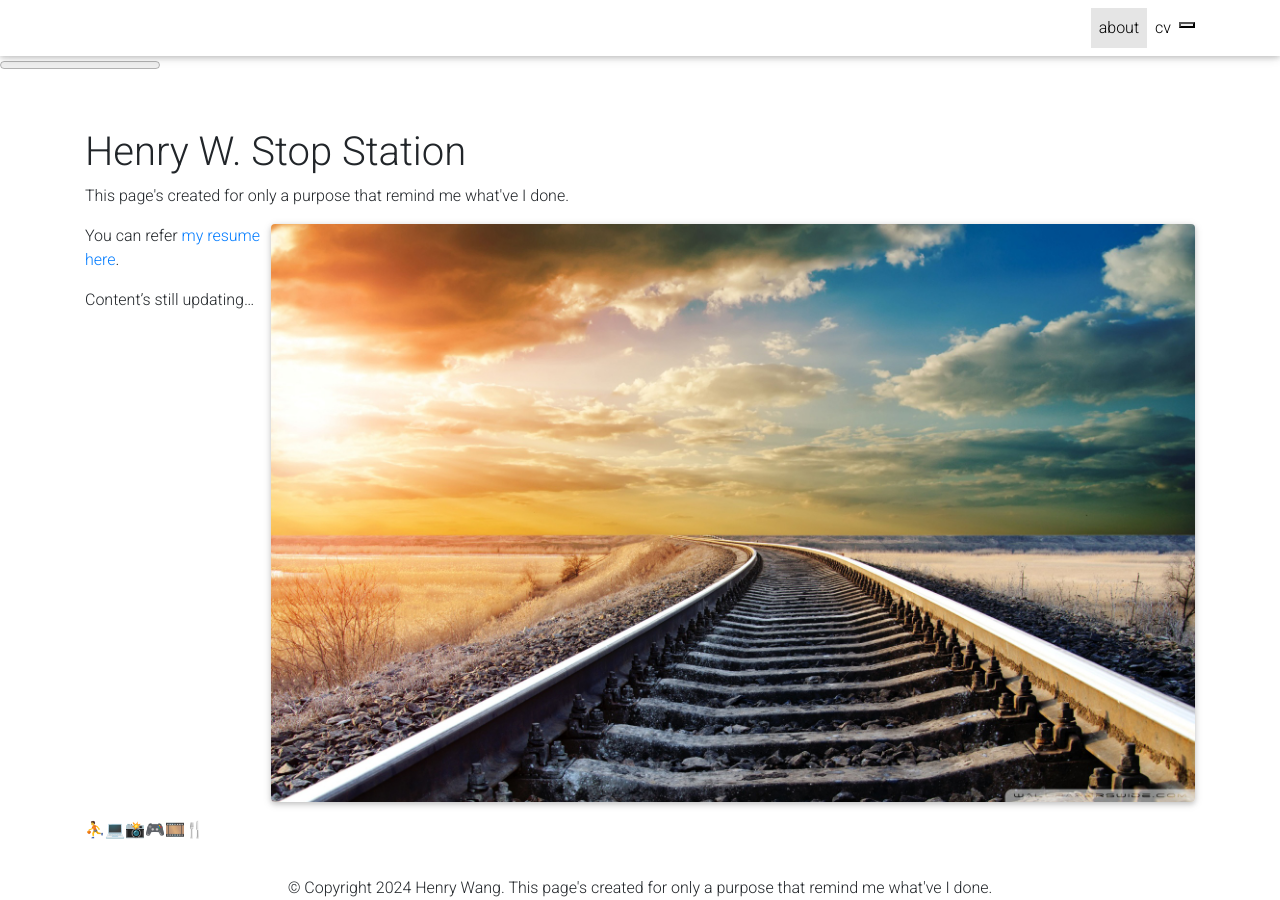
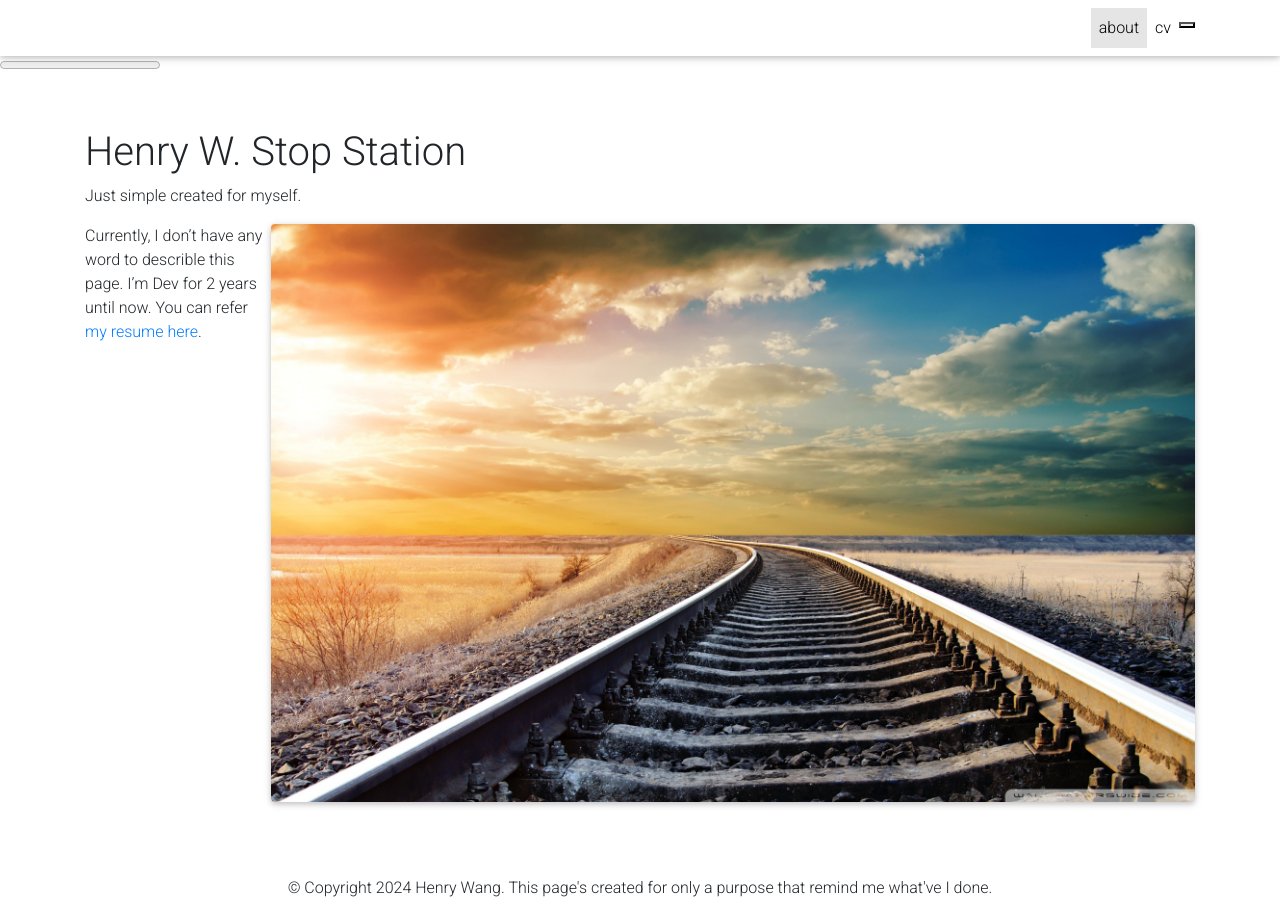
Before and after one commit to henrywangg/henrywangg.github.io, a Jekyll site: the page built from _pages/about.md, in a window 1280 px wide. Built offline with Jekyll 4.4.1, drawn with Linux system fonts in a browser that asks for light colours; full-size pictures stand in for the smaller copies a plugin makes; comment, search, counter and statistics services are not loaded; a style sheet for code colours, icons or effects is not loaded.

Commit message:
Adjust about page and cv

```diff
--- a/_config.yml
+++ b/_config.yml
@@ -8,7 +8,7 @@
 last_name: Wang
 email: percywangyin@outlook.com
 description: > # the ">" symbol means to ignore newlines until "footer_text:"
-  A simple, whitespace theme for academics. Based on [*folio](https://github.com/bogoli/-folio) design.
+  This is my stop station site. So that remind what I've done
 footer_text: >
   This page's created for only a purpose that remind me what've I done.
 keywords: jekyll, jekyll-theme, academic-website, portfolio-website  # add your own keywords or leave empty
@@ -102,8 +102,7 @@
 zotero_username: # your zotero username
 wechat_qr: # filename of your wechat qr-code saved as an image (e.g., wechat-qr.png if saved to assets/img/wechat-qr.png)
 
-contact_note: >
-  ⛹️💻📸🎮🎞️🍴
+contact_note:
 
 # -----------------------------------------------------------------------------
 # Analytics and search engine verification
--- a/_layouts/about.html
+++ b/_layouts/about.html
@@ -45,20 +45,6 @@
             {{ content }}
           </div>
 
-          <!-- Social -->
-          {%- if page.social %}
-          <div class="social">
-            <div class="contact-icons">
-              {% include social.html %}
-            </div>
-
-            <div class="contact-note">
-              {{ site.contact_note }}
-            </div>
-
-          </div>
-          {%- endif %}
-
         </article>
 
 </div>
--- a/_pages/about.md
+++ b/_pages/about.md
@@ -2,7 +2,7 @@
 layout: about
 title: about
 permalink: /
-subtitle: This page's created for only a purpose that remind me what've I done.
+subtitle: Just simple created for myself.
 
 profile:
   align: right
@@ -16,6 +16,4 @@
 social: true  # includes social icons at the bottom of the page
 ---
 
-You can refer [my resume here](/cv).
-
-Content's still updating...
+Currently, I don't have any word to describle this page. I'm Dev for 2 years until now. You can refer [my resume here](/cv).
--- a/assets/json/resume.json
+++ b/assets/json/resume.json
@@ -152,7 +152,7 @@
       "level": "",
       "icon": "fa-solid fa-hashtag",
       "keywords": [
-        "SVN", "GIT"
+        "Redmine", "Backlog", "Jira"
       ]
     },
     {
@@ -160,7 +160,7 @@
       "level": "",
       "icon": "fa-solid fa-hashtag",
       "keywords": [
-        "Redmine", "Backlog", "Jira"
+        "SVN", "GIT"
       ]
     }
   ],
```
